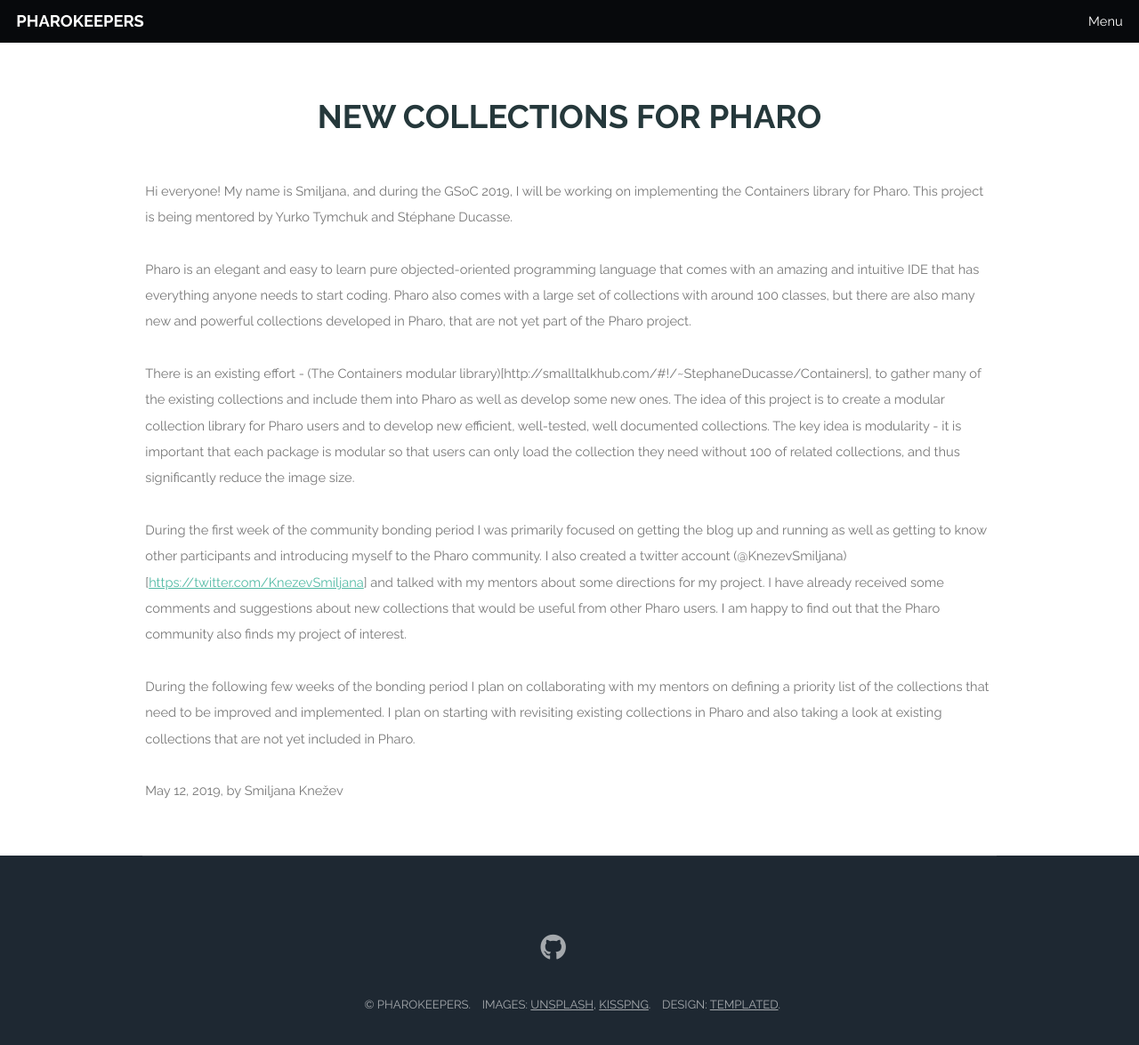
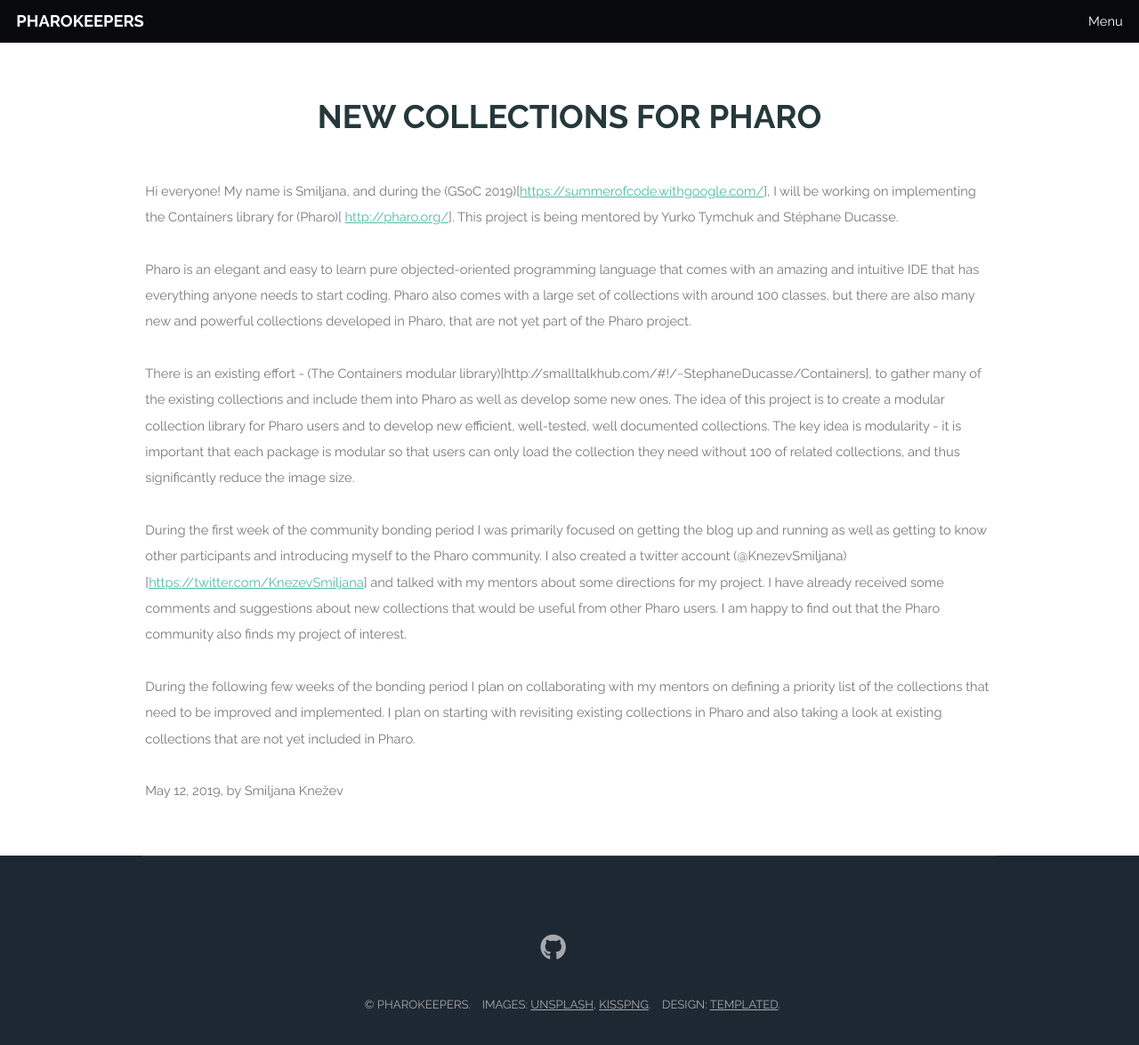
Before and after one commit to Pharokeepers/pharokeepers.github.io, a Jekyll site: the page built from _posts/2019-05-11-intro-to-gsoc.markdown, in a window 1280 px wide and 1229 px high. Shown: the top 1175 px of the window at 89% size. Built offline with Jekyll 4.4.1, drawn with Linux system fonts in a browser that asks for light colours; comment, search, counter and statistics services are not loaded; part of the change alters nothing that is shown.

Commit message:
add links to gsoc and pharo in a blog post

```diff
--- a/_posts/2019-05-11-intro-to-gsoc.markdown
+++ b/_posts/2019-05-11-intro-to-gsoc.markdown
@@ -7,7 +7,7 @@ title: New Collections for Pharo
 comments: true
 ---
 
-Hi everyone! My name is Smiljana, and during the GSoC 2019, I will be working on implementing the Containers library for Pharo. This project is being mentored by Yurko Tymchuk and Stéphane Ducasse.
+Hi everyone! My name is Smiljana, and during the (GSoC 2019)[<https://summerofcode.withgoogle.com/>], I will be working on implementing the Containers library for (Pharo)[ <http://pharo.org/>]. This project is being mentored by Yurko Tymchuk and Stéphane Ducasse.
 
 Pharo is an elegant and easy to learn pure objected-oriented programming language that comes with an amazing and intuitive IDE that has everything anyone needs to start coding. Pharo also comes with a large set of collections with around 100 classes, but there are also many new and powerful collections developed in Pharo, that are not yet part of the Pharo project.
 
```
